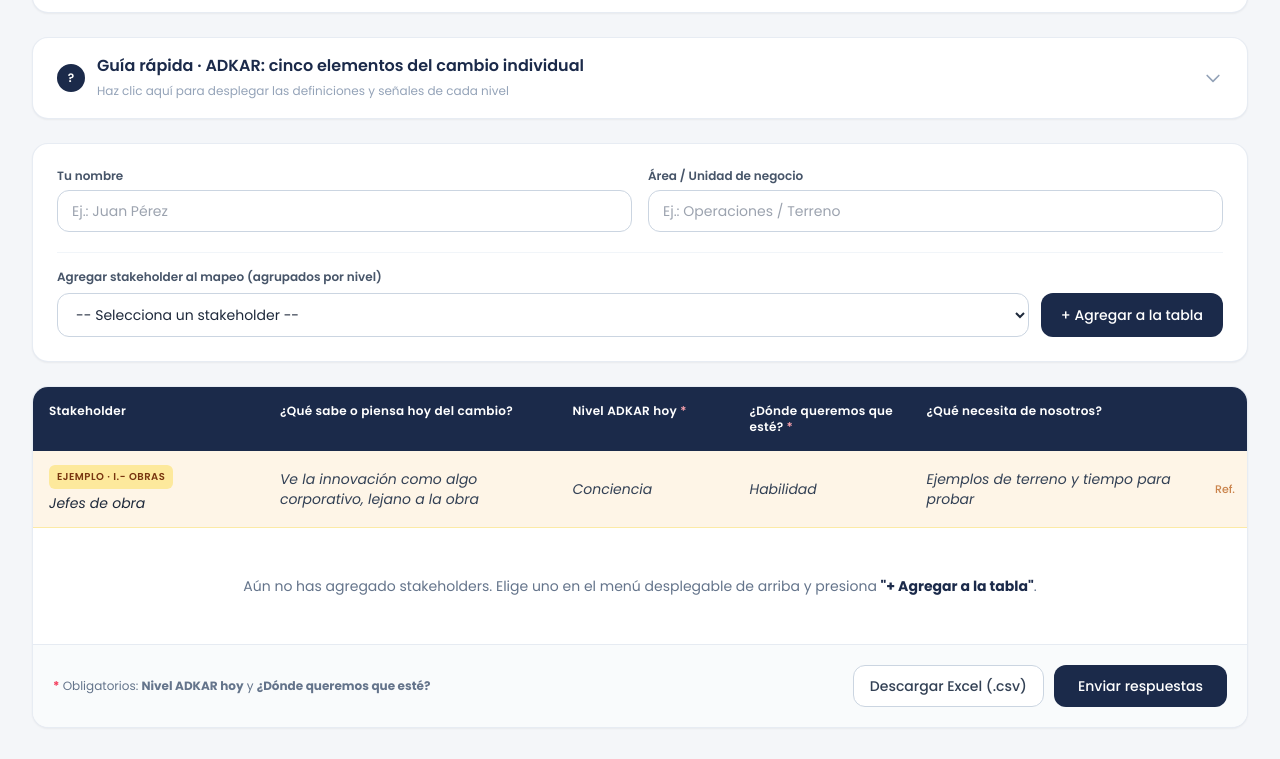
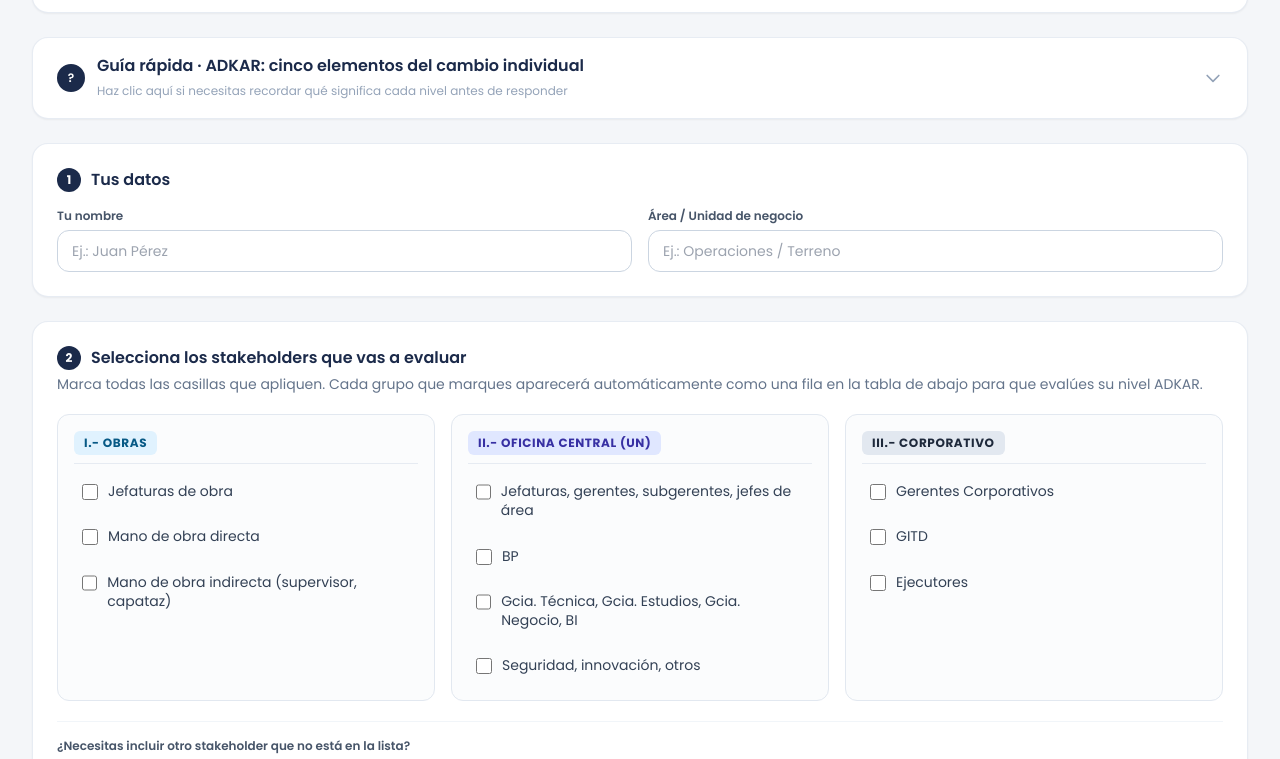
Before and after one commit to rosaldiasm/mapeo-adkar, a plain HTML site: page index.html in a window 1280 px wide. Shown: the part 188-947 px from the top of the page. Drawn offline with nearby package versions, Linux system fonts and the light colour scheme.

Commit message:
Update index.html

```diff
--- a/index.html
+++ b/index.html
@@ -14,13 +14,6 @@
         extend: {
           fontFamily: {
             sans: ['Poppins', 'sans-serif'],
-          },
-          colors: {
-            navy: {
-              900: '#1B2A4A',
-              800: '#243761',
-              700: '#39517A',
-            }
           }
         }
       }
@@ -49,23 +42,19 @@
     <!-- Encabezado principal -->
     <header class="bg-white rounded-2xl shadow-sm border border-slate-200/80 p-6 sm:p-8 relative overflow-hidden">
       <div class="absolute top-0 left-0 w-full h-1.5 bg-gradient-to-r from-[#1B2A4A] via-[#39517A] to-[#AFC2DA]"></div>
-      <div class="flex flex-col sm:flex-row sm:items-center sm:justify-between gap-4">
-        <div>
       <span class="inline-flex items-center px-3 py-1 rounded-full text-xs font-semibold bg-[#E6EEF6] text-[#1B2A4A] mb-3">
         Gestión del Cambio · Paso 2
       </span>
       <h1 class="text-2xl sm:text-3xl font-bold text-[#1B2A4A] tracking-tight">
         Mapeo ADKAR por stakeholder
       </h1>
-          <p class="text-slate-500 mt-1.5 text-sm sm:text-base font-normal">
+      <p class="text-slate-500 mt-1.5 text-sm sm:text-base">
         Para cada stakeholder prioritario: ¿dónde está hoy y dónde necesitamos que esté?
       </p>
-        </div>
-      </div>
     </header>
 
-    <!-- Menú desplegable explicativo ADKAR -->
-    <details class="group bg-white rounded-2xl shadow-sm border border-slate-200/80 overflow-hidden transition-all">
+    <!-- Guía rápida desplegable ADKAR -->
+    <details class="group bg-white rounded-2xl shadow-sm border border-slate-200/80 overflow-hidden">
       <summary class="flex items-center justify-between px-6 py-4 cursor-pointer select-none hover:bg-slate-50/80 transition">
         <div class="flex items-center gap-3">
           <span class="inline-flex items-center justify-center w-7 h-7 rounded-full bg-[#1B2A4A] text-white text-xs font-semibold shrink-0">
@@ -75,8 +64,8 @@
             <span class="font-semibold text-[#1B2A4A] text-sm sm:text-base block">
               Guía rápida · ADKAR: cinco elementos del cambio individual
             </span>
-            <span class="text-xs text-slate-400 font-normal">
-              Haz clic aquí para desplegar las definiciones y señales de cada nivel
+            <span class="text-xs text-slate-400">
+              Haz clic aquí si necesitas recordar qué significa cada nivel antes de responder
             </span>
           </div>
         </div>
@@ -87,8 +76,7 @@
 
       <div class="p-6 pt-3 border-t border-slate-100 bg-slate-50/60">
         <div class="grid grid-cols-1 sm:grid-cols-2 lg:grid-cols-5 gap-3.5 items-end">
-          <!-- A -->
-          <div class="rounded-xl p-4 bg-[#E6EEF6] text-[#1B2A4A] flex flex-col justify-between lg:min-h-[185px] shadow-xs">
+          <div class="rounded-xl p-4 bg-[#E6EEF6] text-[#1B2A4A] flex flex-col justify-between lg:min-h-[185px]">
             <div>
               <div class="text-xs font-bold text-amber-600">A</div>
               <div class="font-semibold text-base mt-0.5">Conciencia</div>
@@ -100,8 +88,7 @@
             </div>
           </div>
 
-          <!-- D -->
-          <div class="rounded-xl p-4 bg-[#CFDCEB] text-[#1B2A4A] flex flex-col justify-between lg:min-h-[205px] shadow-xs">
+          <div class="rounded-xl p-4 bg-[#CFDCEB] text-[#1B2A4A] flex flex-col justify-between lg:min-h-[205px]">
             <div>
               <div class="text-xs font-bold text-amber-600">D</div>
               <div class="font-semibold text-base mt-0.5">Deseo</div>
@@ -113,8 +100,7 @@
             </div>
           </div>
 
-          <!-- K -->
-          <div class="rounded-xl p-4 bg-[#AFC2DA] text-[#1B2A4A] flex flex-col justify-between lg:min-h-[225px] shadow-xs">
+          <div class="rounded-xl p-4 bg-[#AFC2DA] text-[#1B2A4A] flex flex-col justify-between lg:min-h-[225px]">
             <div>
               <div class="text-xs font-bold text-amber-600">K</div>
               <div class="font-semibold text-base mt-0.5">Conocimiento</div>
@@ -126,8 +112,7 @@
             </div>
           </div>
 
-          <!-- A -->
-          <div class="rounded-xl p-4 bg-[#39517A] text-white flex flex-col justify-between lg:min-h-[245px] shadow-xs">
+          <div class="rounded-xl p-4 bg-[#39517A] text-white flex flex-col justify-between lg:min-h-[245px]">
             <div>
               <div class="text-xs font-bold text-amber-400">A</div>
               <div class="font-semibold text-base mt-0.5">Habilidad</div>
@@ -139,8 +124,7 @@
             </div>
           </div>
 
-          <!-- R -->
-          <div class="rounded-xl p-4 bg-[#1B2A4A] text-white flex flex-col justify-between lg:min-h-[265px] shadow-xs">
+          <div class="rounded-xl p-4 bg-[#1B2A4A] text-white flex flex-col justify-between lg:min-h-[265px]">
             <div>
               <div class="text-xs font-bold text-amber-400">R</div>
               <div class="font-semibold text-base mt-0.5">Reforzamiento</div>
@@ -155,13 +139,15 @@
       </div>
     </details>
 
-    <!-- Datos de quien responde + Selector de Stakeholders -->
-    <section class="bg-white rounded-2xl shadow-sm border border-slate-200/80 p-6 space-y-5">
+    <!-- PASO 1: Datos personales -->
+    <section class="bg-white rounded-2xl shadow-sm border border-slate-200/80 p-6">
+      <div class="flex items-center gap-2.5 mb-4">
+        <span class="w-6 h-6 rounded-full bg-[#1B2A4A] text-white text-xs font-bold flex items-center justify-center shrink-0">1</span>
+        <h2 class="text-base font-semibold text-[#1B2A4A]">Tus datos</h2>
+      </div>
       <div class="grid grid-cols-1 sm:grid-cols-2 gap-4">
         <div>
-          <label for="responsable" class="block text-xs font-semibold text-slate-600 mb-1.5">
-            Tu nombre
-          </label>
+          <label for="responsable" class="block text-xs font-semibold text-slate-600 mb-1.5">Tu nombre</label>
           <input
             type="text"
             id="responsable"
@@ -170,9 +156,7 @@
           />
         </div>
         <div>
-          <label for="area" class="block text-xs font-semibold text-slate-600 mb-1.5">
-            Área / Unidad de negocio
-          </label>
+          <label for="area" class="block text-xs font-semibold text-slate-600 mb-1.5">Área / Unidad de negocio</label>
           <input
             type="text"
             id="area"
@@ -181,59 +165,136 @@
           />
         </div>
       </div>
+    </section>
 
+    <!-- PASO 2: Selección de Stakeholders con casillas -->
+    <section class="bg-white rounded-2xl shadow-sm border border-slate-200/80 p-6 space-y-5">
+      <div>
+        <div class="flex items-center gap-2.5">
+          <span class="w-6 h-6 rounded-full bg-[#1B2A4A] text-white text-xs font-bold flex items-center justify-center shrink-0">2</span>
+          <h2 class="text-base font-semibold text-[#1B2A4A]">Selecciona los stakeholders que vas a evaluar</h2>
+        </div>
+        <p class="text-xs sm:text-sm text-slate-500 mt-1 ml-8.5">
+          Marca todas las casillas que apliquen. Cada grupo que marques aparecerá automáticamente como una fila en la tabla de abajo para que evalúes su nivel ADKAR.
+        </p>
+      </div>
+
+      <!-- 3 columnas por nivel -->
+      <div class="grid grid-cols-1 md:grid-cols-3 gap-4" id="checkboxGrid">
+        <!-- Nivel I -->
+        <div class="rounded-xl border border-slate-200 bg-slate-50/50 p-4 space-y-2.5">
+          <div class="flex items-center justify-between pb-2 border-b border-slate-200/80">
+            <span class="text-xs font-bold uppercase tracking-wider text-sky-800 bg-sky-100 px-2.5 py-1 rounded-md">
+              I.- Obras
+            </span>
+          </div>
+          <label class="flex items-start gap-2.5 p-2 rounded-lg hover:bg-white cursor-pointer transition">
+            <input type="checkbox" class="stakeholder-cb mt-0.5 w-4 h-4 rounded accent-[#1B2A4A] cursor-pointer"
+              data-nivel="I.- Obras" data-name="Jefaturas de obra" onchange="handleCheckboxToggle(this)" />
+            <span class="text-sm text-slate-700 leading-snug">Jefaturas de obra</span>
+          </label>
+          <label class="flex items-start gap-2.5 p-2 rounded-lg hover:bg-white cursor-pointer transition">
+            <input type="checkbox" class="stakeholder-cb mt-0.5 w-4 h-4 rounded accent-[#1B2A4A] cursor-pointer"
+              data-nivel="I.- Obras" data-name="Mano de obra directa" onchange="handleCheckboxToggle(this)" />
+            <span class="text-sm text-slate-700 leading-snug">Mano de obra directa</span>
+          </label>
+          <label class="flex items-start gap-2.5 p-2 rounded-lg hover:bg-white cursor-pointer transition">
+            <input type="checkbox" class="stakeholder-cb mt-0.5 w-4 h-4 rounded accent-[#1B2A4A] cursor-pointer"
+              data-nivel="I.- Obras" data-name="Mano de obra indirecta (supervisor, capataz)" onchange="handleCheckboxToggle(this)" />
+            <span class="text-sm text-slate-700 leading-snug">Mano de obra indirecta (supervisor, capataz)</span>
+          </label>
+        </div>
+
+        <!-- Nivel II -->
+        <div class="rounded-xl border border-slate-200 bg-slate-50/50 p-4 space-y-2.5">
+          <div class="flex items-center justify-between pb-2 border-b border-slate-200/80">
+            <span class="text-xs font-bold uppercase tracking-wider text-indigo-800 bg-indigo-100 px-2.5 py-1 rounded-md">
+              II.- Oficina Central (UN)
+            </span>
+          </div>
+          <label class="flex items-start gap-2.5 p-2 rounded-lg hover:bg-white cursor-pointer transition">
+            <input type="checkbox" class="stakeholder-cb mt-0.5 w-4 h-4 rounded accent-[#1B2A4A] cursor-pointer"
+              data-nivel="II.- Oficina Central (UN)" data-name="Jefaturas, gerentes, subgerentes, jefes de área" onchange="handleCheckboxToggle(this)" />
+            <span class="text-sm text-slate-700 leading-snug">Jefaturas, gerentes, subgerentes, jefes de área</span>
+          </label>
+          <label class="flex items-start gap-2.5 p-2 rounded-lg hover:bg-white cursor-pointer transition">
+            <input type="checkbox" class="stakeholder-cb mt-0.5 w-4 h-4 rounded accent-[#1B2A4A] cursor-pointer"
+              data-nivel="II.- Oficina Central (UN)" data-name="BP" onchange="handleCheckboxToggle(this)" />
+            <span class="text-sm text-slate-700 leading-snug">BP</span>
+          </label>
+          <label class="flex items-start gap-2.5 p-2 rounded-lg hover:bg-white cursor-pointer transition">
+            <input type="checkbox" class="stakeholder-cb mt-0.5 w-4 h-4 rounded accent-[#1B2A4A] cursor-pointer"
+              data-nivel="II.- Oficina Central (UN)" data-name="Gcia. Técnica, Gcia. Estudios, Gcia. Negocio, BI" onchange="handleCheckboxToggle(this)" />
+            <span class="text-sm text-slate-700 leading-snug">Gcia. Técnica, Gcia. Estudios, Gcia. Negocio, BI</span>
+          </label>
+          <label class="flex items-start gap-2.5 p-2 rounded-lg hover:bg-white cursor-pointer transition">
+            <input type="checkbox" class="stakeholder-cb mt-0.5 w-4 h-4 rounded accent-[#1B2A4A] cursor-pointer"
+              data-nivel="II.- Oficina Central (UN)" data-name="Seguridad, innovación, otros" onchange="handleCheckboxToggle(this)" />
+            <span class="text-sm text-slate-700 leading-snug">Seguridad, innovación, otros</span>
+          </label>
+        </div>
+
+        <!-- Nivel III -->
+        <div class="rounded-xl border border-slate-200 bg-slate-50/50 p-4 space-y-2.5">
+          <div class="flex items-center justify-between pb-2 border-b border-slate-200/80">
+            <span class="text-xs font-bold uppercase tracking-wider text-slate-800 bg-slate-200 px-2.5 py-1 rounded-md">
+              III.- Corporativo
+            </span>
+          </div>
+          <label class="flex items-start gap-2.5 p-2 rounded-lg hover:bg-white cursor-pointer transition">
+            <input type="checkbox" class="stakeholder-cb mt-0.5 w-4 h-4 rounded accent-[#1B2A4A] cursor-pointer"
+              data-nivel="III.- Corporativo" data-name="Gerentes Corporativos" onchange="handleCheckboxToggle(this)" />
+            <span class="text-sm text-slate-700 leading-snug">Gerentes Corporativos</span>
+          </label>
+          <label class="flex items-start gap-2.5 p-2 rounded-lg hover:bg-white cursor-pointer transition">
+            <input type="checkbox" class="stakeholder-cb mt-0.5 w-4 h-4 rounded accent-[#1B2A4A] cursor-pointer"
+              data-nivel="III.- Corporativo" data-name="GITD" onchange="handleCheckboxToggle(this)" />
+            <span class="text-sm text-slate-700 leading-snug">GITD</span>
+          </label>
+          <label class="flex items-start gap-2.5 p-2 rounded-lg hover:bg-white cursor-pointer transition">
+            <input type="checkbox" class="stakeholder-cb mt-0.5 w-4 h-4 rounded accent-[#1B2A4A] cursor-pointer"
+              data-nivel="III.- Corporativo" data-name="Ejecutores" onchange="handleCheckboxToggle(this)" />
+            <span class="text-sm text-slate-700 leading-snug">Ejecutores</span>
+          </label>
+        </div>
+      </div>
+
+      <!-- Agregar stakeholder personalizado -->
       <div class="pt-4 border-t border-slate-100">
-        <label for="stakeholderPicker" class="block text-xs font-semibold text-slate-600 mb-2">
-          Agregar stakeholder al mapeo (agrupados por nivel)
+        <label for="customStakeholderInput" class="block text-xs font-semibold text-slate-600 mb-2">
+          ¿Necesitas incluir otro stakeholder que no está en la lista?
         </label>
-        <div class="flex flex-col md:flex-row gap-3">
-          <select
-            id="stakeholderPicker"
-            onchange="toggleCustomStakeholder()"
-            class="flex-1 rounded-xl border border-slate-300 px-3.5 py-2.5 text-sm bg-white focus:outline-none focus:ring-2 focus:ring-[#1B2A4A]/20 focus:border-[#1B2A4A] transition"
-          >
-            <option value="" disabled selected>-- Selecciona un stakeholder --</option>
-            <optgroup label="I.- Obras">
-              <option value="I.- Obras|Jefaturas de obra">Jefaturas de obra</option>
-              <option value="I.- Obras|Mano de obra directa">Mano de obra directa</option>
-              <option value="I.- Obras|Mano de obra indirecta (supervisor, capataz)">Mano de obra indirecta (supervisor, capataz)</option>
-            </optgroup>
-            <optgroup label="II.- Oficina Central (UN)">
-              <option value="II.- Oficina Central (UN)|Jefaturas, gerentes, subgerentes, jefes de área">Jefaturas, gerentes, subgerentes, jefes de área</option>
-              <option value="II.- Oficina Central (UN)|BP">BP</option>
-              <option value="II.- Oficina Central (UN)|Gcia. Técnica, Gcia. Estudios, Gcia. Negocio, BI">Gcia. Técnica, Gcia. Estudios, Gcia. Negocio, BI</option>
-              <option value="II.- Oficina Central (UN)|Seguridad, innovación, otros">Seguridad, innovación, otros</option>
-            </optgroup>
-            <optgroup label="III.- Corporativo">
-              <option value="III.- Corporativo|Gerentes Corporativos">Gerentes Corporativos</option>
-              <option value="III.- Corporativo|GITD">GITD</option>
-              <option value="III.- Corporativo|Ejecutores">Ejecutores</option>
-            </optgroup>
-            <optgroup label="Otros">
-              <option value="__CUSTOM__">+ Agregar otro stakeholder nuevo...</option>
-            </optgroup>
-          </select>
-
+        <div class="flex flex-col sm:flex-row gap-2.5">
           <input
             type="text"
             id="customStakeholderInput"
-            placeholder="Escribe el nombre del nuevo stakeholder..."
-            class="hidden flex-1 rounded-xl border border-[#1B2A4A] px-3.5 py-2.5 text-sm focus:outline-none focus:ring-2 focus:ring-[#1B2A4A]/20"
+            placeholder="Ej.: Subcontratistas, Proveedores clave..."
+            onkeydown="if(event.key==='Enter'){ event.preventDefault(); addCustomStakeholder(); }"
+            class="flex-1 rounded-xl border border-slate-300 px-3.5 py-2.5 text-sm focus:outline-none focus:ring-2 focus:ring-[#1B2A4A]/20 focus:border-[#1B2A4A] transition"
           />
-
           <button
             type="button"
-            onclick="addSelectedStakeholder()"
-            class="inline-flex items-center justify-center gap-2 px-5 py-2.5 rounded-xl bg-[#1B2A4A] text-white hover:bg-[#243761] text-sm font-medium shadow-xs transition cursor-pointer shrink-0"
+            onclick="addCustomStakeholder()"
+            class="inline-flex items-center justify-center gap-1.5 px-5 py-2.5 rounded-xl border border-[#1B2A4A] text-[#1B2A4A] bg-white hover:bg-[#1B2A4A] hover:text-white text-sm font-medium transition cursor-pointer shrink-0"
           >
-            <span>+ Agregar a la tabla</span>
+            + Agregar otro
           </button>
         </div>
       </div>
     </section>
 
-    <!-- Tabla / Tarjetas adaptables -->
+    <!-- PASO 3: Tabla ADKAR -->
     <section class="bg-white rounded-2xl shadow-sm border border-slate-200/80 overflow-hidden">
+      <div class="p-6 pb-4 border-b border-slate-100">
+        <div class="flex items-center gap-2.5">
+          <span class="w-6 h-6 rounded-full bg-[#1B2A4A] text-white text-xs font-bold flex items-center justify-center shrink-0">3</span>
+          <h2 class="text-base font-semibold text-[#1B2A4A]">Completa el mapeo ADKAR</h2>
+        </div>
+        <p class="text-xs sm:text-sm text-slate-500 mt-1 ml-8.5">
+          Los campos <strong class="text-slate-700">Nivel ADKAR hoy</strong> y <strong class="text-slate-700">¿Dónde queremos que esté?</strong> son obligatorios. Las preguntas abiertas son opcionales pero muy útiles para el plan de acción.
+        </p>
+      </div>
+
       <!-- Encabezado escritorio -->
       <div class="hidden lg:grid lg:grid-cols-[1.5fr_1.9fr_1.15fr_1.15fr_1.9fr_44px] bg-[#1B2A4A] text-white text-xs font-semibold tracking-wide">
         <div class="py-4 px-4">Stakeholder</div>
@@ -277,7 +338,7 @@
       <!-- Estado vacío -->
       <div id="emptyState" class="py-12 px-6 text-center">
         <p class="text-slate-500 text-sm">
-          Aún no has agregado stakeholders. Elige uno en el menú desplegable de arriba y presiona <strong class="text-[#1B2A4A]">"+ Agregar a la tabla"</strong>.
+          Marca al menos una casilla en el <strong class="text-[#1B2A4A]">Paso 2</strong> para que aparezcan aquí tus stakeholders.
         </p>
       </div>
 
@@ -299,7 +360,7 @@
             type="button"
             id="submitBtn"
             onclick="submitData()"
-            class="inline-flex items-center justify-center gap-2 px-6 py-2.5 rounded-xl bg-[#1B2A4A] text-white hover:bg-[#243761] text-sm font-medium shadow-xs transition cursor-pointer"
+            class="inline-flex items-center justify-center gap-2 px-6 py-2.5 rounded-xl bg-[#1B2A4A] text-white hover:bg-[#243761] text-sm font-medium transition cursor-pointer"
           >
             Enviar respuestas
           </button>
@@ -340,49 +401,38 @@
       return "bg-emerald-100 text-emerald-800";
     }
 
-    function toggleCustomStakeholder() {
-      const picker = document.getElementById("stakeholderPicker");
-      const customInput = document.getElementById("customStakeholderInput");
-      if (picker.value === "__CUSTOM__") {
-        customInput.classList.remove("hidden");
-        customInput.focus();
-      } else {
-        customInput.classList.add("hidden");
-        customInput.value = "";
-      }
+    function makeKey(nivel, name) {
+      return `${nivel}::${name}`;
     }
 
-    function addSelectedStakeholder() {
-      const picker = document.getElementById("stakeholderPicker");
-      const customInput = document.getElementById("customStakeholderInput");
-      const rawValue = picker.value;
+    function handleCheckboxToggle(checkbox) {
+      const nivel = checkbox.dataset.nivel;
+      const name = checkbox.dataset.name;
+      const key = makeKey(nivel, name);
 
-      if (!rawValue) {
-        showStatus("Primero selecciona un stakeholder de la lista.", "error");
+      if (checkbox.checked) {
+        addRow(nivel, name, key);
+      } else {
+        const existingRow = document.querySelector(`.data-row[data-key="${CSS.escape(key)}"]`);
+        if (existingRow) existingRow.remove();
+        updateEmptyState();
+      }
+      hideStatus();
+    }
+
+    function addCustomStakeholder() {
+      const input = document.getElementById("customStakeholderInput");
+      const name = input.value.trim();
+      if (!name) {
+        showStatus("Escribe el nombre del stakeholder antes de agregarlo.", "error");
+        input.focus();
         return;
       }
 
-      let nivel = "Otro";
-      let stakeholder = "";
-
-      if (rawValue === "__CUSTOM__") {
-        const nuevo = customInput.value.trim();
-        if (!nuevo) {
-          showStatus("Escribe el nombre del nuevo stakeholder antes de agregarlo.", "error");
-          customInput.focus();
-          return;
-        }
-        stakeholder = nuevo;
-        customInput.value = "";
-        customInput.classList.add("hidden");
-      } else {
-        const parts = rawValue.split("|");
-        nivel = parts[0];
-        stakeholder = parts[1];
-      }
-
-      addRow(nivel, stakeholder);
-      picker.value = "";
+      const nivel = "Otro";
+      const key = makeKey(nivel, name + "_" + Date.now());
+      addRow(nivel, name, key);
+      input.value = "";
       hideStatus();
     }
 
@@ -391,13 +441,14 @@
         options.map(opt => `<option value="${opt}">${opt}</option>`).join("");
     }
 
-    function addRow(nivel, stakeholderName) {
+    function addRow(nivel, stakeholderName, key) {
       document.getElementById("emptyState").classList.add("hidden");
       const container = document.getElementById("rowsContainer");
       const row = document.createElement("div");
       row.className = "data-row p-5 lg:p-0 bg-white hover:bg-slate-50/60 transition grid grid-cols-1 gap-4 lg:gap-0 lg:grid-cols-[1.5fr_1.9fr_1.15fr_1.15fr_1.9fr_44px] items-start";
       row.dataset.nivel = nivel;
       row.dataset.stakeholder = stakeholderName;
+      row.dataset.key = key;
 
       const badgeStyle = getLevelBadgeStyle(nivel);
 
@@ -411,7 +462,7 @@
               ${stakeholderName}
             </div>
           </div>
-          <button type="button" onclick="removeRow(this)" title="Eliminar fila"
+          <button type="button" onclick="removeRow(this)" title="Quitar stakeholder"
             class="lg:hidden text-slate-400 hover:text-rose-600 font-bold text-xl px-2 py-0.5 rounded-lg hover:bg-rose-50 transition cursor-pointer">
             &times;
           </button>
@@ -446,7 +497,7 @@
         </div>
 
         <div class="hidden lg:flex items-center justify-center pt-4">
-          <button type="button" onclick="removeRow(this)" title="Eliminar fila"
+          <button type="button" onclick="removeRow(this)" title="Quitar stakeholder"
             class="text-slate-400 hover:text-rose-600 font-bold text-lg w-8 h-8 rounded-lg hover:bg-rose-50 transition cursor-pointer flex items-center justify-center">
             &times;
           </button>
@@ -457,9 +508,26 @@
     }
 
     function removeRow(btn) {
-      btn.closest(".data-row").remove();
+      const row = btn.closest(".data-row");
+      const nivel = row.dataset.nivel;
+      const name = row.dataset.stakeholder;
+
+      // Desmarcar la casilla correspondiente si existe
+      const matchingCb = document.querySelector(
+        `.stakeholder-cb[data-nivel="${CSS.escape(nivel)}"][data-name="${CSS.escape(name)}"]`
+      );
+      if (matchingCb) matchingCb.checked = false;
+
+      row.remove();
+      updateEmptyState();
+    }
+
+    function updateEmptyState() {
+      const emptyState = document.getElementById("emptyState");
       if (document.querySelectorAll(".data-row").length === 0) {
-        document.getElementById("emptyState").classList.remove("hidden");
+        emptyState.classList.remove("hidden");
+      } else {
+        emptyState.classList.add("hidden");
       }
     }
 
@@ -469,7 +537,7 @@
       const rows = document.querySelectorAll(".data-row");
 
       if (rows.length === 0) {
-        showStatus("Agrega al menos un stakeholder antes de continuar.", "error");
+        showStatus("Marca al menos un stakeholder en el Paso 2 antes de continuar.", "error");
         return null;
       }
 
```
Lines whose indentation alone changed are shown as unchanged.
